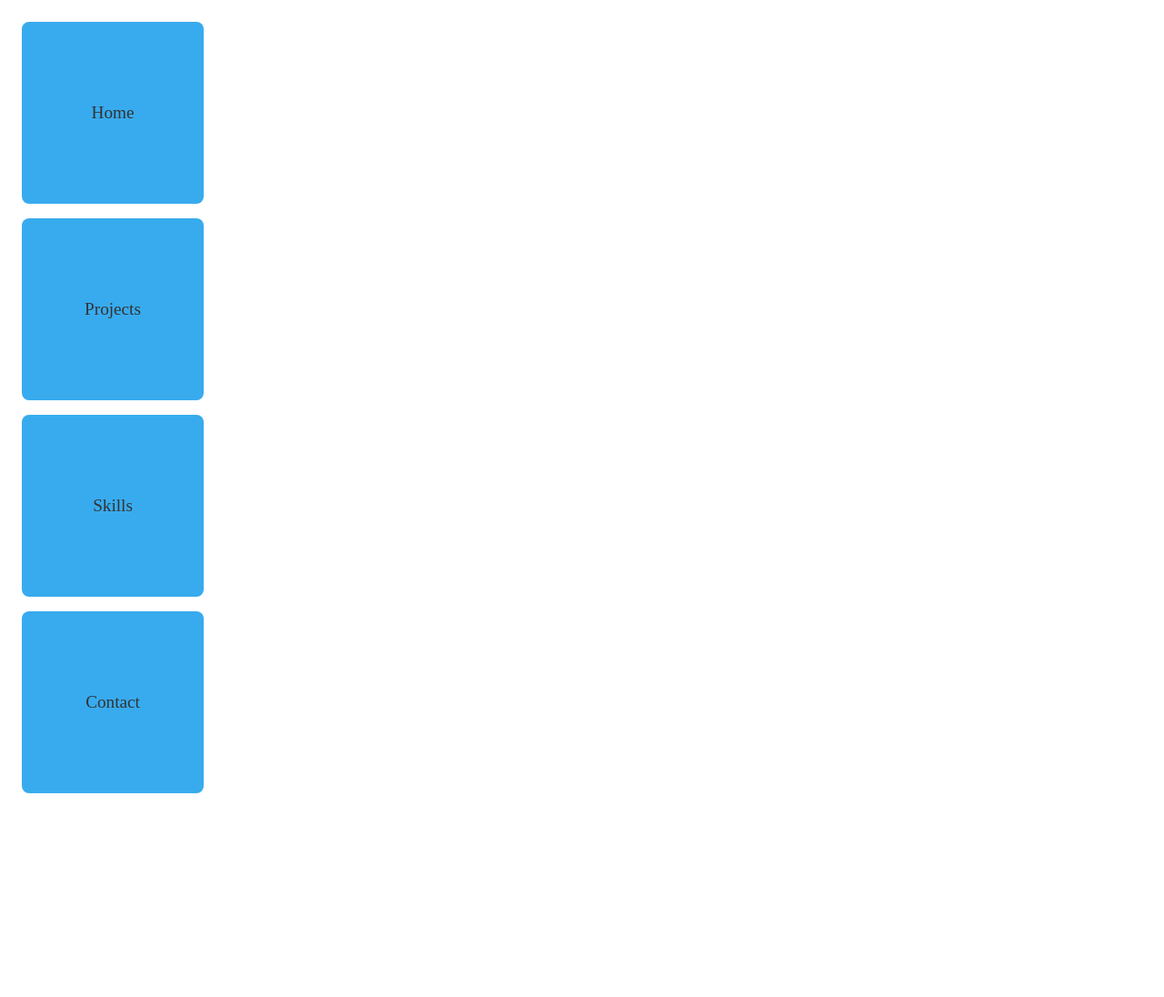
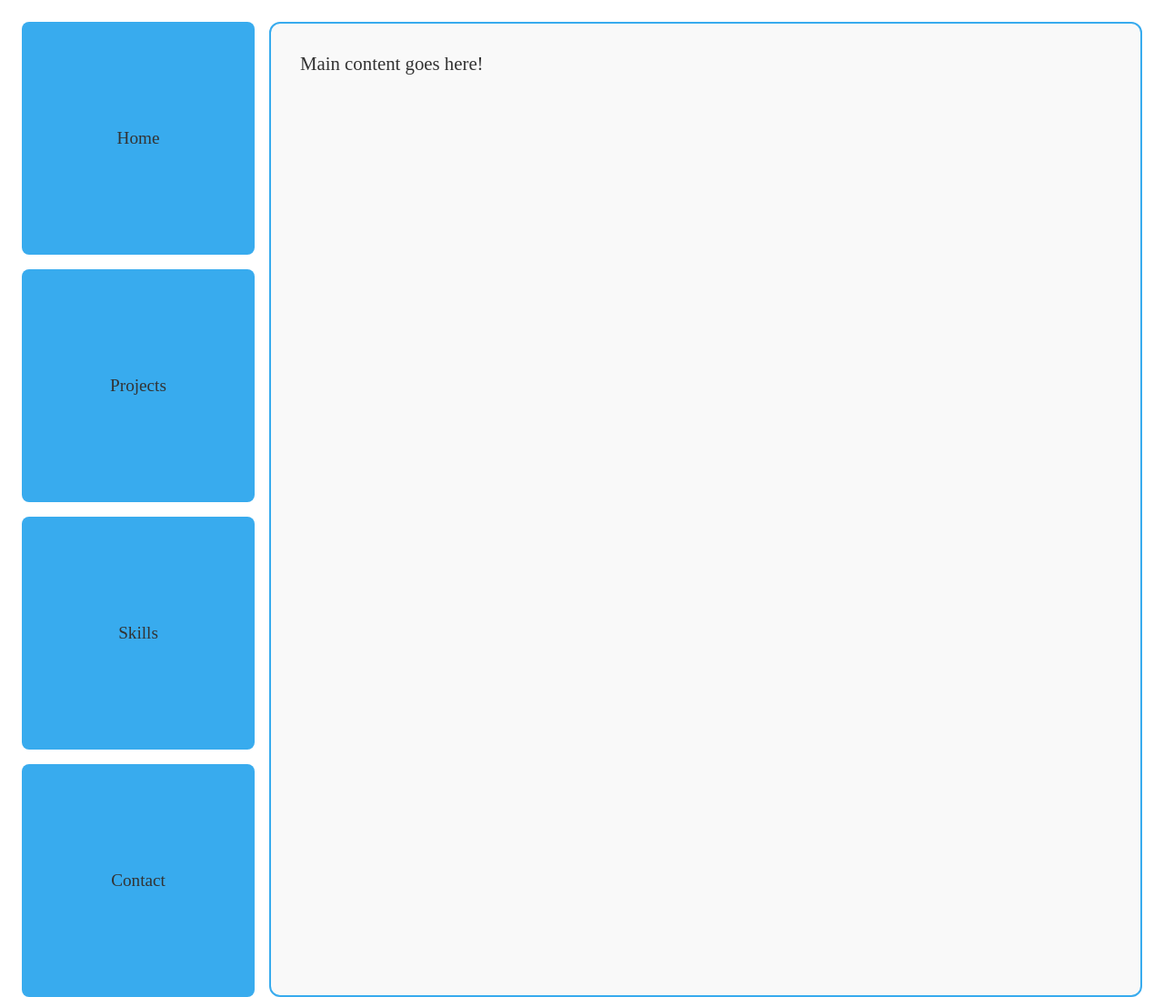
Before and after one commit to Javier-Gifkins/Javier-Gifkins-Portfolio-Project, a plain HTML site: page components/home/home.html in a window 1280 px wide. Shown: the whole page at 91% size. Before the commit the page ends 896 px from the top, so only its background shows below. Drawn offline with Linux system fonts and the light colour scheme.

Commit message:
adding main content area for home page. ironing out the kinks.

```diff
--- a/components/home/home.css
+++ b/components/home/home.css
@@ -1,11 +1,17 @@
+@import url("../../assets/global-styles/typography.css");
 
-@import url("../../assets/global-styles/typography.css");
+.layout-grid {
+  display: grid;
+  grid-template-columns: minmax(120px, 20vw) 1fr; /* nav resizes between 120px and 20% of viewport */
+  gap: 16px;
+  height: 100vh;
+  padding: 16px;
+  box-sizing: border-box;
+}
 
 .navigation-bar-grid {
   display: grid;
-  grid-template-columns: 20%;   /* column takes 20% of container width */
   gap: 16px;
-  padding: 16px;
 }
 
 .navigation-box {
@@ -16,15 +22,19 @@
   align-items: center;
   justify-content: center;
   font-size: 1.2em;
-  width: 100%;                  /* fill the grid column */
-  max-width: 200px;             /* max width */
-  min-width: 60px;              /* min width */
-  aspect-ratio: 1 / 1;          /* perfect square */
+  width: 100%;
+  min-width: 60px;
+  aspect-ratio: 1 / 1;
 }
 
-
-
-
-.main-content-grid {
-  display: grid
+.main-content-box {
+  background: var(--color-background);
+  border: 2px solid #38abee;
+  border-radius: 12px;
+  padding: 32px;
+  color: var(--color-text);
+  font-size: 1.3em;
+  width: 100%;
+  height: 100%;
+  box-sizing: border-box;
 }
--- a/components/home/home.html
+++ b/components/home/home.html
@@ -1,6 +1,3 @@
-
-
-
 <!DOCTYPE html>
 <html lang="en">
     <head>
@@ -12,14 +9,16 @@
 
     </head>
     <body>
-
+      <div class="layout-grid">
         <div class="navigation-bar-grid">
-        <div class="navigation-box">Home</div>
-        <div class="navigation-box">Projects</div>
-        <div class="navigation-box">Skills</div>
-        <div class="navigation-box">Contact</div>
+          <div class="navigation-box">Home</div>
+          <div class="navigation-box">Projects</div>
+          <div class="navigation-box">Skills</div>
+          <div class="navigation-box">Contact</div>
         </div>
-
-
+        <div class="main-content-box">
+          Main content goes here!
+        </div>
+      </div>
     </body>
     </html>
```
